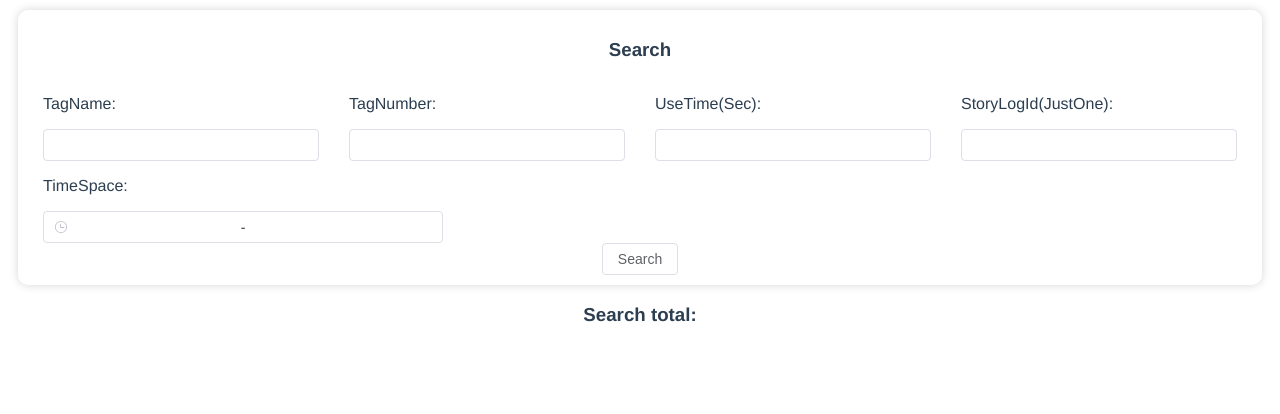
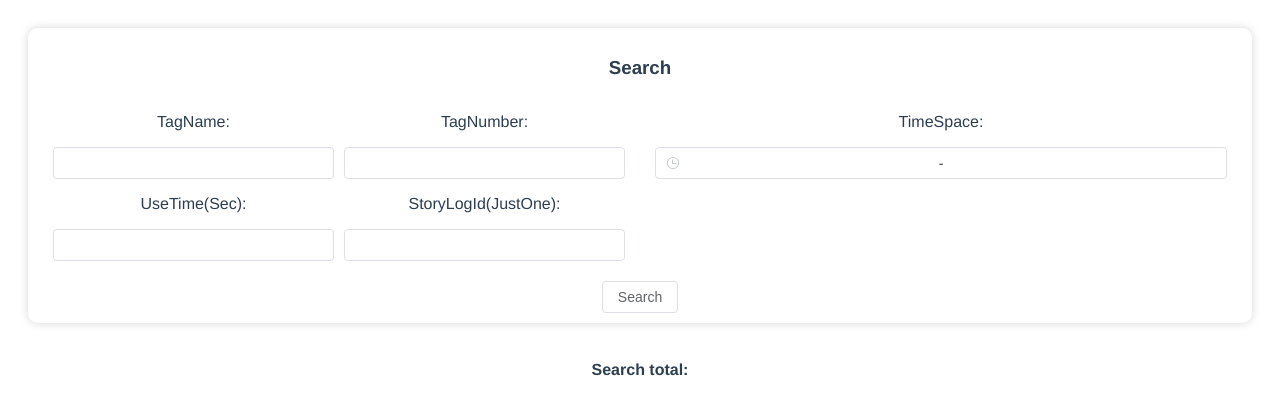
Before and after one commit to Horvee/StoryLogView, a Vue app: page /#/ in a window 1280 px wide. Shown: the top 414 px of the page. Built offline with nearby package versions, Linux system fonts and the light colour scheme.

Commit message:
Optimize view

```diff
--- a/src/App.vue
+++ b/src/App.vue
@@ -50,4 +50,8 @@ export default {
 #nav a.router-link-exact-active {
     color: #42b983;
 }
+
+body {
+    margin: 0;
+}
 </style>
--- a/src/components/SearchBar.vue
+++ b/src/components/SearchBar.vue
@@ -3,7 +3,9 @@
         <h3>Search</h3>
 
         <el-row class="rower">
-            <el-col :span="6">
+            <el-col :span="12">
+                <el-row :gutter="10">
+                    <el-col :span="12">
                         <p>TagName:</p>
                         <el-input
                             type="text"
@@ -11,7 +13,7 @@
                             clearable
                         />
                     </el-col>
-            <el-col :span="6">
+                    <el-col :span="12">
                         <p>TagNumber:</p>
                         <el-input
                             type="number"
@@ -19,7 +21,7 @@
                             clearable
                         />
                     </el-col>
-            <el-col :span="6">
+                    <el-col :span="12">
                         <p>UseTime(Sec):</p>
                         <el-input
                             type="number"
@@ -27,7 +29,7 @@
                             clearable
                         />
                     </el-col>
-            <el-col :span="6">
+                    <el-col :span="12">
                         <p>StoryLogId(JustOne):</p>
                         <el-input
                             type="text"
@@ -35,14 +37,23 @@
                             clearable
                         />
                     </el-col>
-            <el-col :span="7">
+                </el-row>
+            </el-col>
+            <el-col :span="12">
+                <el-row :gutter="10">
+                    <el-col :span="24">
                         <p>TimeSpace:</p>
                         <el-date-picker
                             type="datetimerange"
                             v-model="base.timer"
-                    :width="100"
+                            @width="10000"
+                            class="search-bar-time-pick-full-width"
                         ></el-date-picker>
                     </el-col>
+                </el-row>
+            </el-col>
+
+
 
             <!-- <el-col :span="24">
                 <h5>Inside log details</h5>
@@ -60,7 +71,7 @@
                 <el-input type="text" clearable />
             </el-col> -->
 
-            <el-col :span="24">
+            <el-col :span="24" style="margin-top : 20px">
                 <el-button v-on:click="startSearch">Search</el-button>
             </el-col>
         </el-row>
@@ -136,4 +147,10 @@ export default {
 .rower > div > p {
     text-align: left;
 }
+
+>>>.search-bar-time-pick-full-width {
+    width: 100% !important;
+    min-width: 100% !important;
+    /* --el-date-editor-datetimerange-width: 100%; */
+}
 </style>
--- a/src/util/QueryBuilder.js
+++ b/src/util/QueryBuilder.js
@@ -24,7 +24,7 @@ export default {
 
         reqBody.sort.startTime = { "order": "desc" };
 
-        if(!_.isNil(param.storyLogId)) {
+        if(!_.isNil(param.storyLogId) && param.storyLogId != '') {
             reqBody.query.bool.must.push({
                 match: {
                     storyCode: param.storyLogId,
--- a/src/views/Home.vue
+++ b/src/views/Home.vue
@@ -1,13 +1,15 @@
 <template>
     <div class="home">
-        <div style="margin:10px;">
+        <div style="margin: 28px;">
             <keep-alive>
             <search-bar @click-search="actionSearch" />
             </keep-alive>
         </div>
 
-        <el-affix :offset="0">
-            <h3>Search total:{{ resultTotal }}</h3>
+        <el-affix :offset="0" @change="(value) => {resultBarAffix = value}">
+            <div class="result-hold-bar" :class="{ 'result-hold-bar-shadow' : resultBarAffix }">
+                <p>Search total:{{ resultTotal }}</p>
+            </div>
         </el-affix>
 
         <el-row style="padding:0 2%">
@@ -64,7 +66,8 @@ export default {
     data() {
         return {
             resultTotal: null,
-            logs: []
+            logs: [],
+            resultBarAffix: false
         }
     },
     computed: {
@@ -144,6 +147,26 @@ export default {
 </script>
 
 <style scoped>
+.result-hold-bar {
+    width: 100%;
+    background-color: #ffffff;
+    padding: 10px 0;
+    margin-bottom: 20px;
+}
+
+.result-hold-bar>p {
+    font-size: 16px;
+    font-weight: 600;
+    margin-block-start: 0;
+    margin-block-end: 0;
+}
+
+.result-hold-bar-shadow {
+    box-shadow: 0 2px 5px #dadada;
+}
+
+
+
 .card-item {
     box-shadow: 1px 1px 5px rgb(163, 163, 163);
     border-radius: 10px;
--- a/src/views/LogDetail.vue
+++ b/src/views/LogDetail.vue
@@ -1,5 +1,5 @@
 <template>
-    <div class="home">
+    <div class="top">
         <el-row v-if="logId == null || status != 1">
             <el-col :span="6" class="card-heard">
                 <el-button @click="$router.back()" round>Back</el-button>
@@ -47,17 +47,19 @@
                             <!-- <p>code location: {{ item.logInfoList[0].codeLocation }}</p> -->
                             <!-- <span class="message-tag-class-name"></span> -->
                             <p>
+                                ●
                                 <span class="message-tag-class-name">{{ item.logInfoList[0].className }}</span> #
-                                <span class="message-tag-method-name">{{ item.logInfoList[0].methodName }}</span> :
-                                <span class="message-tag-code-local">{{ item.logInfoList[0].codeLocation }}</span>
-                            </p>
+                                <span class="message-tag-method-name">{{ item.logInfoList[0].methodName }}</span>                            </p>
                             <p v-for="messageItem in item.logInfoList" :key="messageItem.message">{{ messageItem.message }}</p>
                         </div>
                     </div>
 
                     <div class="message-child-view" v-else-if="item.threadType == 'CHILD'">
+                        <div>
+                            <p class="message-child-view-thread-tag">CHILD</p>
+                        </div>
                         <div class="card-item">
-                            <p>thread name: {{ item.logInfoList[0].threadName }}</p>
+                            <p>● Thread name: {{ item.logInfoList[0].threadName }}</p>
                             <p v-for="messageItem in item.logInfoList" :key="messageItem">
                                 <span class="message-tag-class-name">{{ messageItem.className }}</span> #
                                 <span class="message-tag-method-name">{{ messageItem.methodName }}</span> :
@@ -166,15 +168,18 @@ export default {
 </script>
 
 <style scoped>
+.top {
+    margin: 8px;
+}
+
 .back-btn {
     display: flex;
-
 }
 
 .card-item {
-    box-shadow: 1px 1px 5px rgb(163, 163, 163);
+    box-shadow: 0px 0px 5px rgb(163, 163, 163);
     border-radius: 10px;
-    margin-bottom: 25px;
+    margin-bottom: 18px;
     padding: 10px 15px;
 }
 
@@ -199,8 +204,23 @@ export default {
     justify-content: flex-end;
 }
 
-.message-child-view>div {
+.message-child-view>div:nth-child(1) {
+    margin-bottom: 18px;
+    width: 5%;
+    display: flex;
+    align-items: center;
+}
+
+.message-child-view>div:nth-child(2) {
     width: 95%;
+}
+
+.message-child-view-thread-tag {
+    border-radius: 10px 10px;
+    background-color: #9b9b9b;
+    color: rgb(255, 255, 255);
+    padding: 1px 5px;
+    font-size: 14px;
 }
 
 .message-tag-class-name {
@@ -212,7 +232,7 @@ export default {
 }
 
 .message-tag-code-local {
-    color: #996699;
+    color: #993399;
 }
 
 .child-message-tag-msg {
```
Lines whose indentation alone changed are shown as unchanged.
